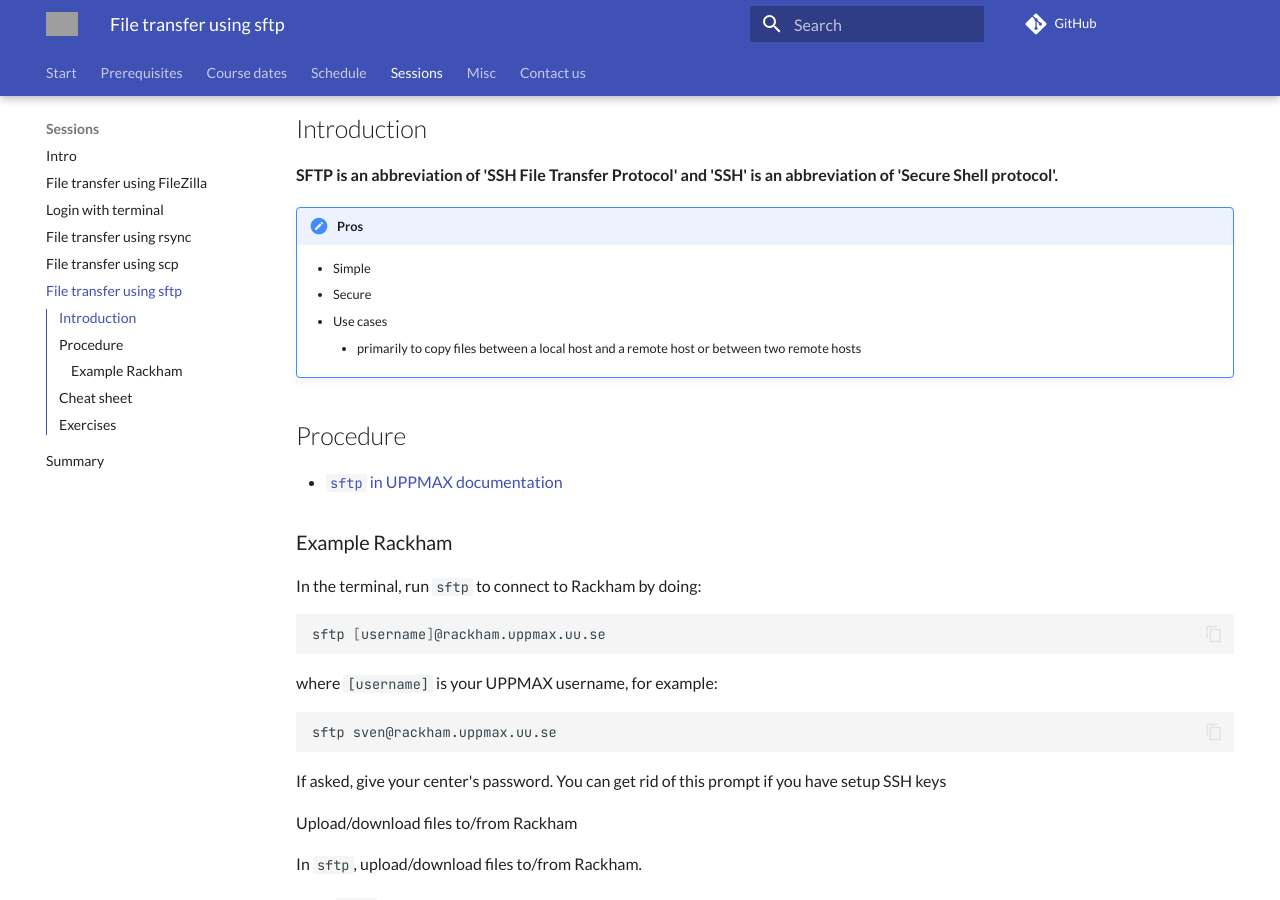
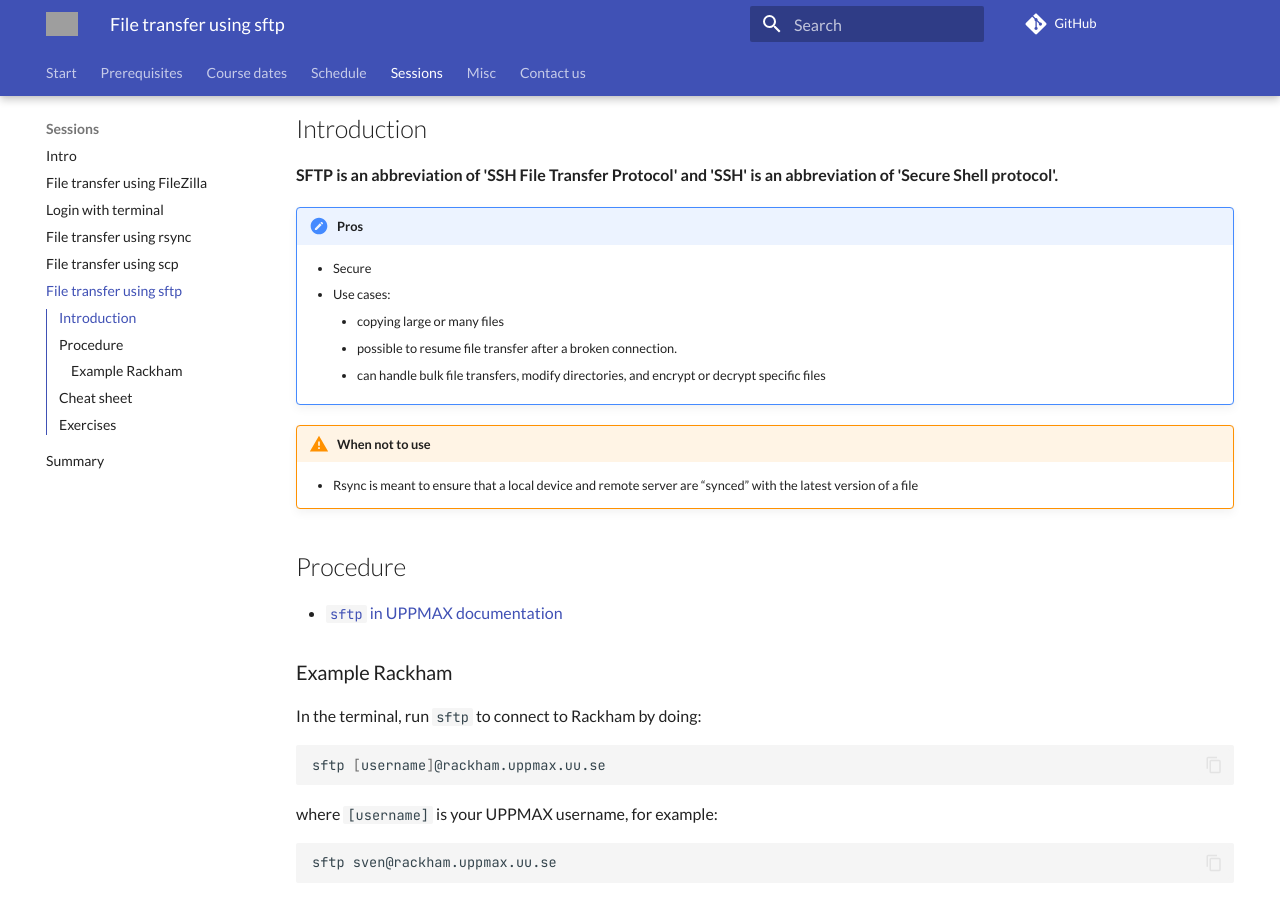
Before and after one commit to UPPMAX/naiss_file_transfer_course, an MkDocs documentation site: the page built from docs/sessions/sftp/README.md, in a window 1280 px wide and 900 px high, scrolled down 367 px. Built offline with MkDocs 1.6.1 and Material for MkDocs 9.7.7, drawn with Linux system fonts in a browser that asks for light colours; comment, search, counter and statistics services are not loaded; grey boxes are pictures that could not be loaded.

Commit message:
README.md some fixes and additions

```diff
--- a/docs/sessions/sftp/README.md
+++ b/docs/sessions/sftp/README.md
@@ -37,10 +37,15 @@ tags:
 
 !!! note "Pros"
 
-    - Simple
     - Secure
-    - Use cases
-        - primarily to copy files between a local host and a remote host or between two remote hosts
+    - Use cases:
+        - copying large or many files
+        - possible to resume file transfer after a broken connection.
+        - can handle bulk file transfers, modify directories, and encrypt or decrypt specific files
+
+!!! warning "When not to use"
+
+    - Rsync is meant to ensure that a local device and remote server are “synced” with the latest version of a file
 
 ## Procedure
 
```
